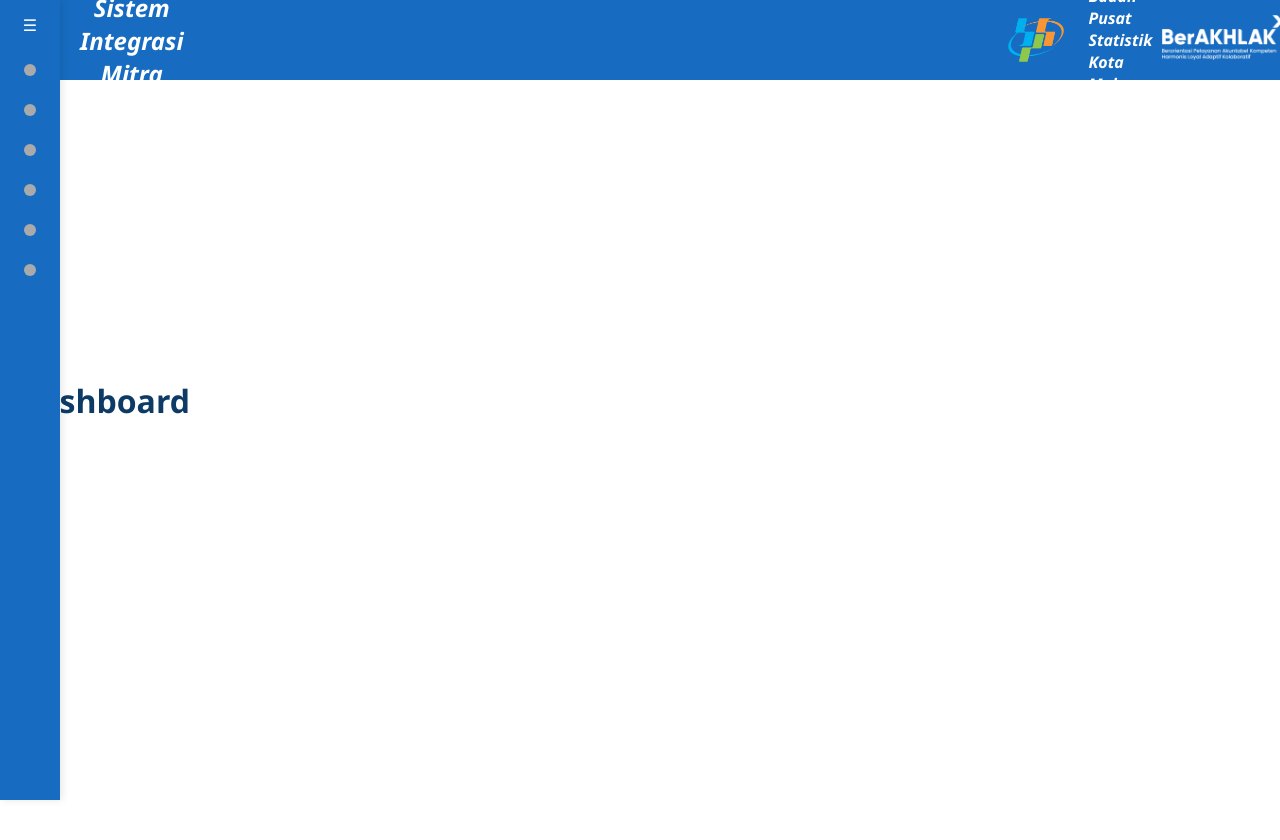
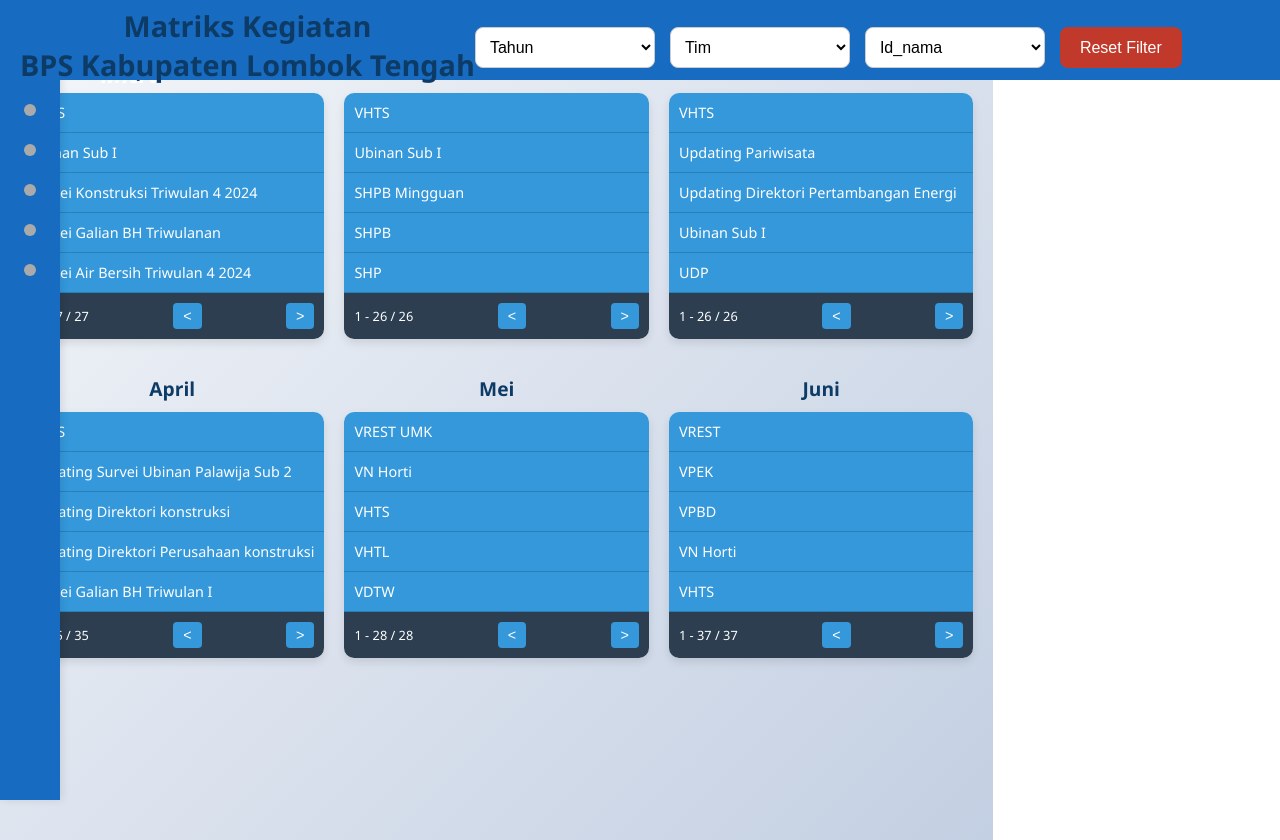
Before and after one commit to aldipriyanta/MAGANGBPS-FE, a Vue app: page /matrikskegiatan in a window 1280 px wide. Before the commit the page ends 800 px from the top, so only its background shows below. Built offline with nearby package versions, Linux system fonts and the light colour scheme.

Commit message:
commit branch

```diff
--- a/src/components/header.vue
+++ b/src/components/header.vue
@@ -51,6 +51,7 @@
 }
 
 .logosim {
+  display: flex;
   width: 100%;
   max-width: 90px;
   height: auto;
@@ -58,6 +59,7 @@
 }
 
 .judulsim {
+  display: flex;
   font-size: 1.5rem;
   font-weight: bold;
   text-align: center;
@@ -71,6 +73,7 @@
 }
 
 .judulbps {
+  display: flex;
   font-size: 1rem;
   font-weight: bold;
   text-align: center;
@@ -80,10 +83,12 @@
 }
 
 .logobps {
+  display: flex;
   max-height: 70px;
 }
 
 .logoberakhlak{
+  display: flex;
   max-height: 45px;
 }
 </style>
--- a/src/pages/MatriksKegiatan.vue
+++ b/src/pages/MatriksKegiatan.vue
@@ -1,23 +1,352 @@
 <template>
   <div class="matrikskegiatan">
-    <h1>dashboard</h1>
+    <div class="header">
+      <h1>Matriks Kegiatan<br />BPS Kabupaten Lombok Tengah</h1>
+      <div class="filters">
+        <select v-model="selectedYear" class="filter-select">
+          <option value="">Tahun</option>
+          <option value="2024">2024</option>
+          <option value="2025">2025</option>
+        </select>
+
+        <select v-model="selectedTeam" class="filter-select">
+          <option value="">Tim</option>
+          <option value="VHTS">VHTS</option>
+          <option value="SHPB">SHPB</option>
+          <option value="STKU">STKU</option>
+          <option value="VREST">VREST</option>
+        </select>
+
+        <select v-model="selectedName" class="filter-select">
+          <option value="">Id_nama</option>
+          <option value="Ubinan Sub I">Ubinan Sub I</option>
+          <option value="Updating Pariwisata">Updating Pariwisata</option>
+          <option value="SHPB Mingguan">SHPB Mingguan</option>
+        </select>
+
+        <button @click="resetFilters" class="reset-btn">Reset Filter</button>
+      </div>
+    </div>
+
+    <!-- Monthly Grid -->
+    <div class="months-grid">
+      <!-- January -->
+      <div class="month-column">
+        <h2>Januari</h2>
+        <div class="activity-card">
+          <div class="scrollable-list">
+            <div v-for="item in januaryActivities" :key="item" class="activity-item">
+              {{ item }}
+            </div>
+          </div>
+          <div class="pagination">
+            <span>1 - 27 / 27</span>
+            <button class="nav-btn"><</button>
+            <button class="nav-btn">></button>
+          </div>
+        </div>
+      </div>
+
+      <!-- February -->
+      <div class="month-column">
+        <h2>Februari</h2>
+        <div class="activity-card">
+          <div class="scrollable-list">
+            <div v-for="item in februaryActivities" :key="item" class="activity-item">
+              {{ item }}
+            </div>
+          </div>
+          <div class="pagination">
+            <span>1 - 26 / 26</span>
+            <button class="nav-btn"><</button>
+            <button class="nav-btn">></button>
+          </div>
+        </div>
+      </div>
+
+      <!-- March -->
+      <div class="month-column">
+        <h2>Maret</h2>
+        <div class="activity-card">
+          <div class="scrollable-list">
+            <div v-for="item in marchActivities" :key="item" class="activity-item">
+              {{ item }}
+            </div>
+          </div>
+          <div class="pagination">
+            <span>1 - 26 / 26</span>
+            <button class="nav-btn"><</button>
+            <button class="nav-btn">></button>
+          </div>
+        </div>
+      </div>
+
+      <!-- April -->
+      <div class="month-column">
+        <h2>April</h2>
+        <div class="activity-card">
+          <div class="scrollable-list">
+            <div v-for="item in aprilActivities" :key="item" class="activity-item">
+              {{ item }}
+            </div>
+          </div>
+          <div class="pagination">
+            <span>1 - 35 / 35</span>
+            <button class="nav-btn"><</button>
+            <button class="nav-btn">></button>
+          </div>
+        </div>
+      </div>
+
+      <!-- May -->
+      <div class="month-column">
+        <h2>Mei</h2>
+        <div class="activity-card">
+          <div class="scrollable-list">
+            <div v-for="item in mayActivities" :key="item" class="activity-item">
+              {{ item }}
+            </div>
+          </div>
+          <div class="pagination">
+            <span>1 - 28 / 28</span>
+            <button class="nav-btn"><</button>
+            <button class="nav-btn">></button>
+          </div>
+        </div>
+      </div>
+
+      <!-- June -->
+      <div class="month-column">
+        <h2>Juni</h2>
+        <div class="activity-card">
+          <div class="scrollable-list">
+            <div v-for="item in juneActivities" :key="item" class="activity-item">
+              {{ item }}
+            </div>
+          </div>
+          <div class="pagination">
+            <span>1 - 37 / 37</span>
+            <button class="nav-btn"><</button>
+            <button class="nav-btn">></button>
+          </div>
+        </div>
+      </div>
+    </div>
   </div>
 </template>
 
-<script>
-export default {
-  name: 'MatriksKegiatan'
-};
+<script setup>
+import { ref } from 'vue'
+
+// Filters
+const selectedYear = ref('')
+const selectedTeam = ref('')
+const selectedName = ref('')
+
+// Reset filters
+const resetFilters = () => {
+  selectedYear.value = ''
+  selectedTeam.value = ''
+  selectedName.value = ''
+}
+
+// Activity data per month
+const januaryActivities = [
+  'VHTS',
+  'Ubinan Sub I',
+  'Survei Konstruksi Triwulan 4 2024',
+  'Survei Galian BH Triwulanan',
+  'Survei Air Bersih Triwulan 4 2024',
+  'STKU'
+]
+
+const februaryActivities = [
+  'VHTS',
+  'Ubinan Sub I',
+  'SHPB Mingguan',
+  'SHPB',
+  'SHP',
+  'RPH'
+]
+
+const marchActivities = [
+  'VHTS',
+  'Updating Pariwisata',
+  'Updating Direktori Pertambangan Energi',
+  'Ubinan Sub I',
+  'UDP',
+  'SHPB Mingguan'
+]
+
+const aprilActivities = [
+  'VHTS',
+  'Updating Survei Ubinan Palawija Sub 2',
+  'Updating Direktori konstruksi',
+  'Updating Direktori Perusahaan konstruksi',
+  'Survei Galian BH Triwulan I',
+  'STKU'
+]
+
+const mayActivities = [
+  'VREST UMK',
+  'VN Horti',
+  'VHTS',
+  'VHTL',
+  'VDTW',
+  'Updating Survei Ubinan Palawija Sub 2'
+]
+
+const juneActivities = [
+  'VREST',
+  'VPEK',
+  'VPBD',
+  'VN Horti',
+  'VHTS',
+  'VHTL Bulan I'
+]
 </script>
 
 <style scoped>
 .matrikskegiatan {
   padding: 20px;
   font-family: 'Segoe UI', sans-serif;
+  background: linear-gradient(135deg, #f5f7fa 0%, #c3cfe2 100%);
+  min-height: 100vh;
+  color: #333;
 }
 
-.matrikskegiatan h1{
+.header {
+  text-align: center;
+  margin-bottom: 30px;
+}
+
+.header h1 {
   color: #0d3b66;
-  margin-bottom: 20px;
+  margin-bottom: 10px;
+  font-size: 1.8rem;
+  font-weight: bold;
+}
+
+.filters {
+  display: flex;
+  justify-content: center;
+  gap: 15px;
+  margin-top: 15px;
+  flex-wrap: wrap;
+}
+
+.filter-select {
+  padding: 10px;
+  border-radius: 8px;
+  border: 1px solid #ccc;
+  font-size: 1rem;
+  width: 180px;
+  background-color: white;
+}
+
+.reset-btn {
+  padding: 10px 20px;
+  background-color: #c0392b;
+  color: white;
+  border: none;
+  border-radius: 8px;
+  cursor: pointer;
+  font-size: 1rem;
+  transition: background-color 0.3s;
+}
+
+.reset-btn:hover {
+  background-color: #a53021;
+}
+
+.months-grid {
+  display: grid;
+  grid-template-columns: repeat(3, 1fr);
+  gap: 20px;
+  margin-top: 20px;
+}
+
+.month-column {
+  display: flex;
+  flex-direction: column;
+  align-items: center;
+}
+
+.month-column h2 {
+  margin-bottom: 10px;
+  font-size: 1.2rem;
+  color: #0d3b66;
+  font-weight: 600;
+}
+
+.activity-card {
+  width: 100%;
+  max-width: 320px;
+  border-radius: 10px;
+  overflow: hidden;
+  box-shadow: 0 4px 8px rgba(0, 0, 0, 0.1);
+  background-color: white;
+}
+
+.scrollable-list {
+  height: 200px;
+  overflow-y: auto;
+  background-color: #3498db;
+  color: white;
+  padding: 0;
+  margin: 0;
+}
+
+.scrollable-list::-webkit-scrollbar {
+  width: 6px;
+}
+
+.scrollable-list::-webkit-scrollbar-track {
+  background: #2980b9;
+  border-radius: 3px;
+}
+
+.scrollable-list::-webkit-scrollbar-thumb {
+  background: #1e6398;
+  border-radius: 3px;
+}
+
+.scrollable-list::-webkit-scrollbar-thumb:hover {
+  background: #1a5276;
+}
+
+.activity-item {
+  padding: 10px;
+  border-bottom: 1px solid #2980b9;
+  font-size: 0.9rem;
+  transition: background-color 0.2s;
+}
+
+.activity-item:hover {
+  background-color: #2980b9;
+}
+
+.pagination {
+  display: flex;
+  justify-content: space-between;
+  align-items: center;
+  padding: 10px;
+  background-color: #2c3e50;
+  color: white;
+  font-size: 0.8rem;
+}
+
+.nav-btn {
+  background-color: #3498db;
+  color: white;
+  border: none;
+  padding: 5px 10px;
+  border-radius: 4px;
+  cursor: pointer;
+  font-size: 0.9rem;
+}
+
+.nav-btn:hover {
+  background-color: #2980b9;
 }
 </style>
```
Also changed, not shown: 1 other file (tests, documents, lock files or other folders).
